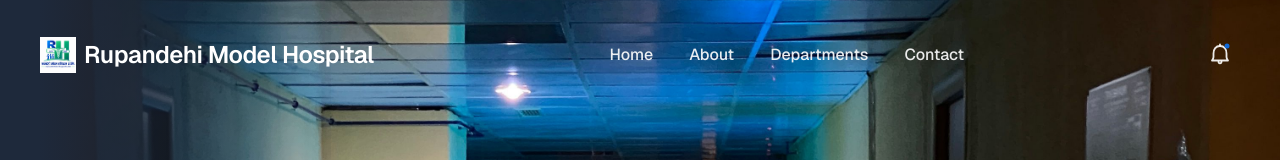
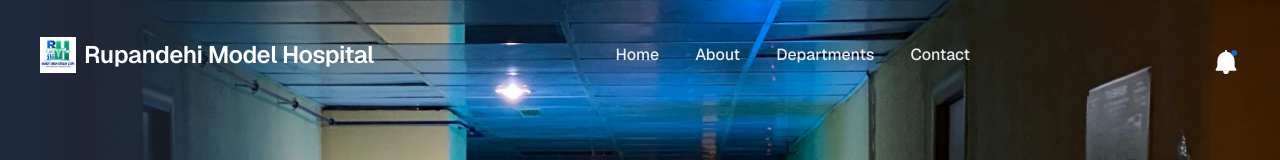
Before and after one commit to Chitrakar09/Hospic_Hospital-HealthCare, a React (Vite) app: page /about in a window 1280 px wide. Shown: the top 160 px of the page. Built offline with nearby package versions, Linux system fonts and the light colour scheme; a web font is replaced by a local one.

Commit message:
Notification Bar Update

```diff
--- a/src/components/Footer.jsx
+++ b/src/components/Footer.jsx
@@ -22,7 +22,7 @@ export default function Footer() {
           {FOOTER.contact.map((c) => <p key={c}>{c}</p>)}
         </div>
       </div>
-      <div className="mx-auto mt-12 w-full max-w-container border-t border-stroke-dark pt-6">
+      <div className="mx-auto mt-12 w-full max-w-container border-t border-stroke-dark pt-6 text-center">
         <p>{FOOTER.copyright}</p>
       </div>
     </footer>
--- a/src/components/Header.jsx
+++ b/src/components/Header.jsx
@@ -2,32 +2,59 @@ import { useState } from 'react'
 import { NAV, HERO, BLOG } from '../data/content.js'
 import Logo from './Logo.jsx'
 import { PrimaryButton } from './ui.jsx'
-import { Menu, Close, NewsNoticeBellActive, NewsNoticeBellInactive, } from './Icons.jsx'
-import { NavLink,Link } from 'react-router'
+import { Menu, Close, NewsNoticeBellActive, NewsNoticeBellInactive } from './Icons.jsx'
+import { NavLink, Link } from 'react-router'
+
 export default function Header() {
   const [open, setOpen] = useState(false)
+
   return (
     // header starts
     <header className="absolute inset-x-0 top-0 z-20 px-5 tablet:px-[30px]">
       {/* nav starts */}
       <div className="mx-auto flex h-[88px] w-full max-w-container items-center justify-between desktop:h-[110px]">
         <Logo />
+
         {/* navigation bar */}
         <nav aria-label="Main" className="hidden items-center gap-9 desktop:flex">
-          {NAV.map((n) => (
-           n.label!=='Notices'? <NavLink key={n.label} to={n.href} className="t-highlight text-white/90 transition-colors hover:text-white">
-              {n.label}
-            </NavLink>:null
-          ))}
+          {NAV.map((n) =>
+            n.label !== 'Notices' ? (
+              <NavLink
+                key={n.label}
+                to={n.href}
+                className="t-highlight text-white/90 transition-colors hover:text-white"
+              >
+                {n.label}
+              </NavLink>
+            ) : null
+          )}
         </nav>
+
         {/* notices */}
-        <nav aria-label="Main" className="hidden items-center gap-9 desktop:flex">
-        {NAV.map((n) => (
-           n.label==='Notices'? <NavLink key={n.label} to={n.href} className="grid items-start mt-3 h-10 w-10 place-items-center text-white/90 transition-colors hover:text-white">
-            {BLOG.items.length>0?<NewsNoticeBellActive/>:<NewsNoticeBellInactive/>}
-            </NavLink>:null
-          ))}
-          </nav>
+        <nav aria-label="Notices" className="hidden items-center gap-9 desktop:flex">
+          {NAV.map((n) =>
+            n.label === 'Notices' ? (
+              <NavLink
+                key={n.label}
+                to={n.href}
+                aria-label="NOTICE"
+                className="group relative mt-3 grid h-15 w-15 place-items-center text-white/90 transition-colors hover:text-white [&>svg]:h-7 [&>svg]:w-7 [&>svg]:fill-white"
+              >
+                {BLOG.items.length > 0 ? (
+                  <NewsNoticeBellActive className="h-7 w-7 fill-white text-white" />
+                ) : (
+                  <NewsNoticeBellInactive className="h-7 w-7 fill-white text-white" />
+                )}
+
+                {/* Hover tooltip */}
+                <span className="pointer-events-none absolute bottom-full mb-1 whitespace-nowrap rounded border border-stroke-dark bg-dark px-2.5 py-1 text-xs font-semibold tracking-wider text-white opacity-0 shadow-md transition-opacity duration-200 group-hover:opacity-100">
+                  NOTICE
+                </span>
+              </NavLink>
+            ) : null
+          )}
+        </nav>
+
         {/* navigation for mobile devices */}
         <button
           type="button"
@@ -40,10 +67,20 @@ export default function Header() {
           {open ? <Close /> : <Menu />}
         </button>
       </div>
+
       {open && (
-        <nav id="mobile-menu" aria-label="Mobile" className="mx-auto flex w-full max-w-container flex-col gap-1 bg-dark p-5 desktop:hidden border border-stroke-dark rounded-lg">
+        <nav
+          id="mobile-menu"
+          aria-label="Mobile"
+          className="mx-auto flex w-full max-w-container flex-col gap-1 rounded-lg border border-stroke-dark bg-dark p-5 desktop:hidden"
+        >
           {NAV.map((n) => (
-            <Link key={n.label} to={n.href} onClick={() => setOpen(false)} className="t-h6 border-b border-stroke-dark py-4 text-white">
+            <Link
+              key={n.label}
+              to={n.href}
+              onClick={() => setOpen(false)}
+              className="t-h6 border-b border-stroke-dark py-4 text-white"
+            >
               {n.label}
             </Link>
           ))}
--- a/src/data/content.js
+++ b/src/data/content.js
@@ -63,6 +63,7 @@ export const DEPARTMENTS = {
     { title: 'Neurology', text: 'Specialist care for the brain, spine and nervous system disorders.' },
     { title: 'Radiology', text: 'Advanced diagnostic imaging services, including X-ray, MRI and CT.' },
     { title: 'Orthopedics', text: 'Expert care for bones, joints, muscles and sports injuries.' },
+
 
   ],
   detailsLabel: 'View details',
--- a/src/pages/AboutPage.jsx
+++ b/src/pages/AboutPage.jsx
@@ -16,7 +16,7 @@ export default function AboutPage() {
       <AboutIntro />
       <HowItWorks />
       <Gallery />
-      <Doctors />
+      <Doctors initialCount={3}/>
       {/* <CTA /> */}
     </>
   )
--- a/src/sections/Home_page/Departments.jsx
+++ b/src/sections/Home_page/Departments.jsx
@@ -19,10 +19,7 @@ function DepartmentCard({ title, text, photo, icon }) {
             <h3 className="t-h5 text-dark">{title}</h3>
             <p>{text}</p>
           </div>
-          <a href="#appointment" className="t-button inline-flex w-fit items-center gap-1 text-dark hover:text-primary">
-            {DEPARTMENTS.detailsLabel}
-            <ArrowUpRight width={20} height={20} />
-          </a>
+
         </div>
       </div>
     </article>
```
